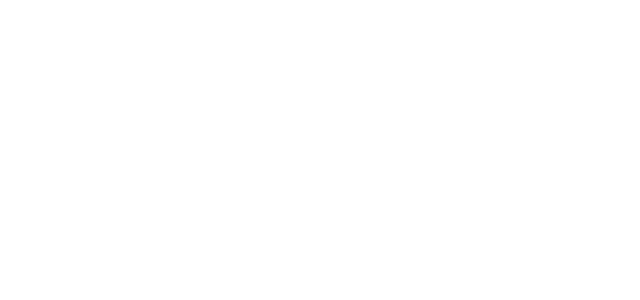
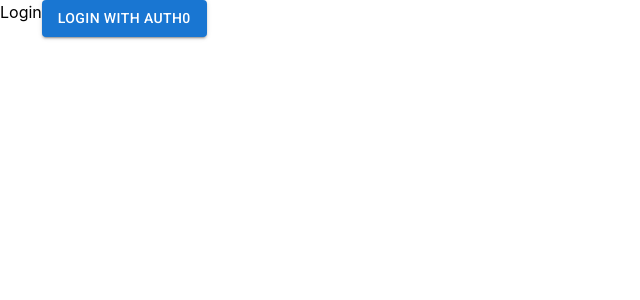
Before and after one commit to marbaez1714/the-scheduler, a React (Create React App) app: page / in a window 1280 px wide. Before the commit this address had no page. Shown: the top 300 px of the page, without its empty margins (0-640 px from the left). Built offline with nearby package versions, Linux system fonts and the light colour scheme.

Commit message:
added basic auth

```diff
--- a/package.json
+++ b/package.json
@@ -27,6 +27,7 @@
     ]
   },
   "dependencies": {
+    "@auth0/auth0-react": "^1.10.1",
     "@emotion/react": "^11.9.0",
     "@emotion/styled": "^11.8.1",
     "@fontsource/roboto": "^4.5.5",
--- a/src/App.tsx
+++ b/src/App.tsx
@@ -3,12 +3,19 @@ import "@fontsource/roboto/300.css";
 import "@fontsource/roboto/400.css";
 import "@fontsource/roboto/500.css";
 import "@fontsource/roboto/700.css";
+import {Auth0Provider} from "@auth0/auth0-react";
+import {BrowserRouter} from "react-router-dom";
 
 function App() {
   return (
-    <div className="App">
-      <Navigation />
-    </div>
+    <Auth0Provider
+      domain={process.env.REACT_APP_AUTH0_DOMAIN || ""}
+      clientId={process.env.REACT_APP_AUTO0_CLIENT || ""}
+    >
+      <BrowserRouter>
+        <Navigation />
+      </BrowserRouter>
+    </Auth0Provider>
   );
 }
 
--- a/src/index.css
+++ b/src/index.css
@@ -15,3 +15,7 @@ code {
   font-family: source-code-pro, Menlo, Monaco, Consolas, "Courier New",
     monospace;
 }
+
+#root {
+  height: 100vh;
+}
--- a/src/navigation/Navigation.tsx
+++ b/src/navigation/Navigation.tsx
@@ -1,12 +1,12 @@
-import {BrowserRouter, PathRouteProps, Route, Routes} from "react-router-dom";
-import Login from "../pages/Login";
+import {PathRouteProps, Route, Routes} from "react-router-dom";
+import {Login} from "../pages/Login";
 import Test1 from "../pages/Test1";
 import Test2 from "../pages/Test2";
 import Test3 from "../pages/Test3";
-import RequireAuth from "./RequireAuth";
+import {RequireAuth} from "./RequireAuth";
 
 const Navigation = () => {
-  const basicRoutes: PathRouteProps[] = [{path: "login", element: <Login />}];
+  const basicRoutes: PathRouteProps[] = [{path: "", element: <Login />}];
   const authRoutes: PathRouteProps[] = [
     {path: "test1", element: <Test1 />},
     {path: "test2", element: <Test2 />},
@@ -14,7 +14,6 @@ const Navigation = () => {
   ];
 
   return (
-    <BrowserRouter>
     <Routes>
       {/* Unauthorized Routes */}
       {basicRoutes.map(({path, ...rest}, index) => (
@@ -29,7 +28,6 @@ const Navigation = () => {
         />
       ))}
     </Routes>
-    </BrowserRouter>
   );
 };
 
--- a/src/navigation/RequireAuth.tsx
+++ b/src/navigation/RequireAuth.tsx
@@ -1,7 +1,7 @@
 import {Navigate, useLocation} from "react-router-dom";
 import {RequireAuthProps} from "./types";
 
-const RequireAuth = ({element}: RequireAuthProps) => {
+export const RequireAuth = ({element}: RequireAuthProps) => {
   // TODO: Add auth
   const auth = true;
   const location = useLocation();
@@ -11,5 +11,3 @@ const RequireAuth = ({element}: RequireAuthProps) => {
   }
   return <Navigate to="/login" replace state={{from: location}} />;
 };
-
-export default RequireAuth;
--- a/src/pages/Login.tsx
+++ /dev/null
@@ -1,5 +0,0 @@
-const Login = () => {
-  return <h1>Login</h1>;
-};
-
-export default Login;
--- /dev/null
+++ b/src/pages/Login/Login.tsx
@@ -0,0 +1,16 @@
+import {useAuth0} from "@auth0/auth0-react";
+import {Button} from "@mui/material";
+
+const Login = () => {
+  const {loginWithRedirect} = useAuth0();
+  return (
+    <div className="container mx-auto flex align-middle">
+      <h1>Login</h1>
+      <Button onClick={loginWithRedirect} variant="contained">
+        Login With Auth0
+      </Button>
+    </div>
+  );
+};
+
+export default Login;
--- /dev/null
+++ b/src/pages/Login/index.ts
@@ -0,0 +1,2 @@
+export { default as Login } from './Login';
+export * from './Login';
--- a/tailwind.config.js
+++ b/tailwind.config.js
@@ -1,6 +1,7 @@
 module.exports = {
   content: ["./src/**/*.tsx"],
   theme: {
+    container: {centered: true},
     extend: {},
   },
   plugins: [],
--- a/tsconfig.json
+++ b/tsconfig.json
@@ -16,7 +16,8 @@
     "noEmit": true,
     "jsx": "react-jsx",
     "noUnusedLocals": true,
-    "noUnusedParameters": true
+    "noUnusedParameters": true,
+    "baseUrl": ".",
   },
   "include": ["src"]
 }
```
Also changed, not shown: src/App.css (deleted, +0 -38 lines), 2 other files (tests, documents, lock files or other folders). Lines whose indentation alone changed are shown as unchanged.
